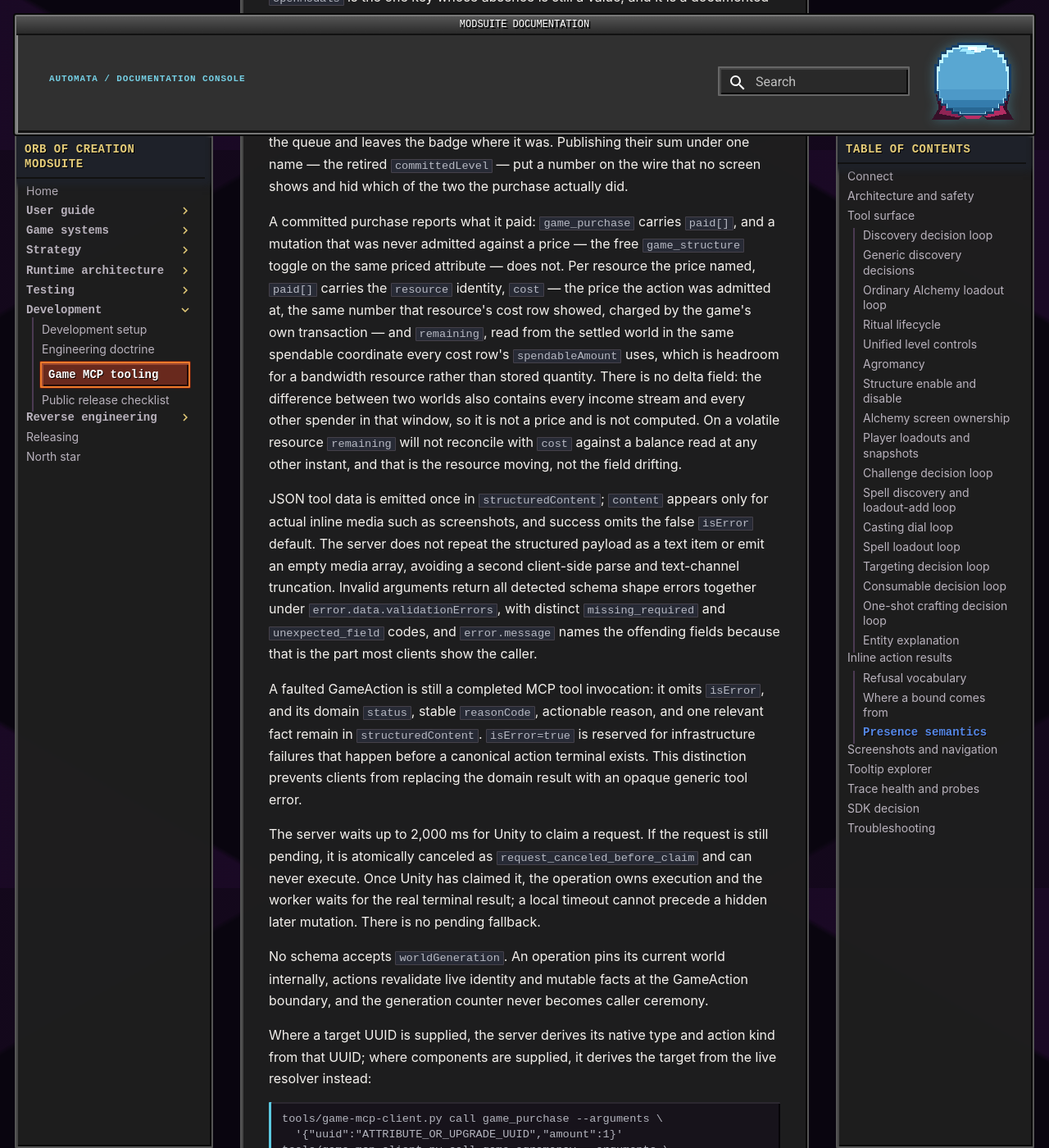
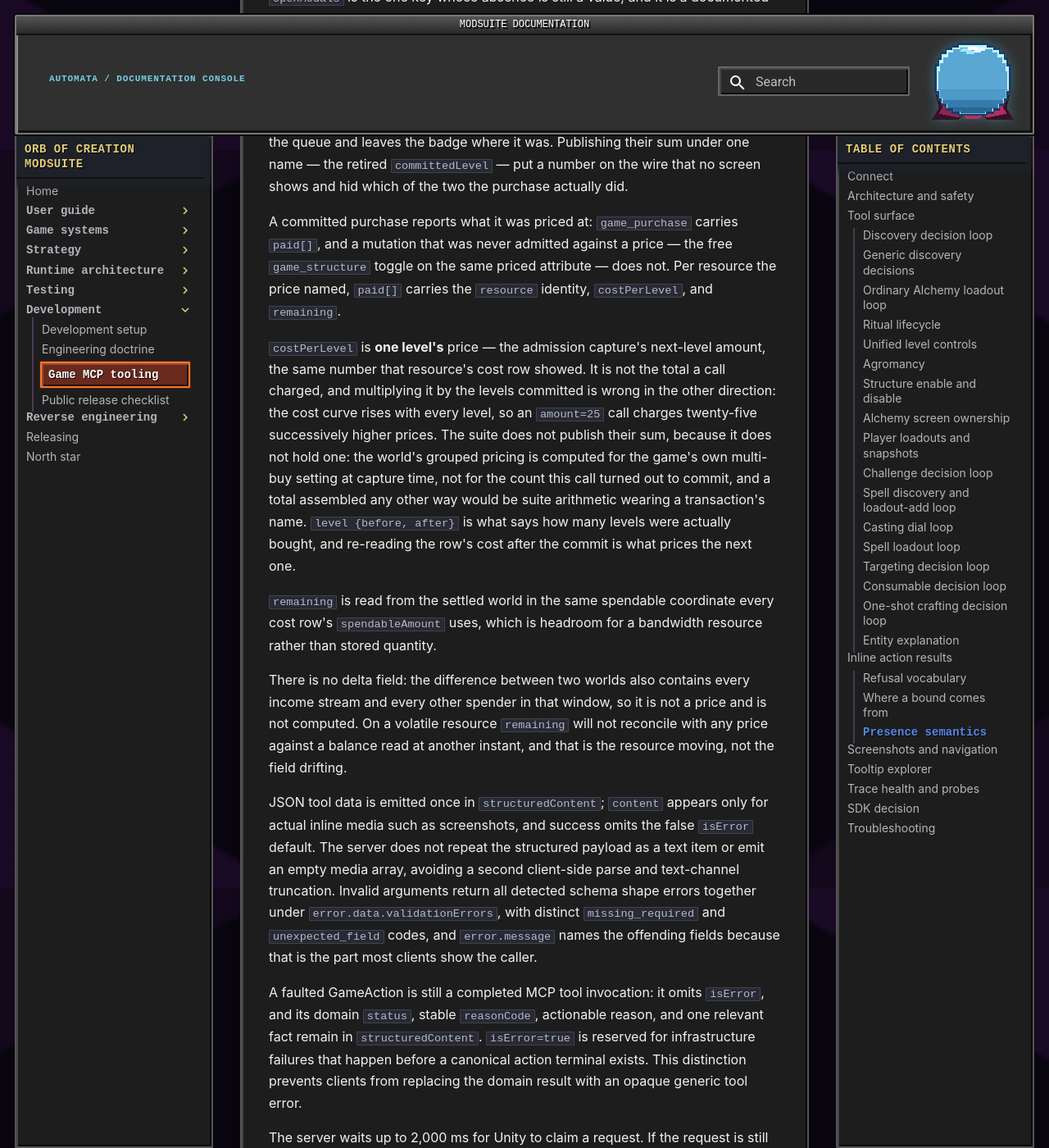
Before and after one commit to Vojow/OrbOfCreation-ModSuite, an MkDocs documentation site: the page built from docs/development/mcp-tools.md, in a window 1280 px wide and 1400 px high, scrolled down 34017 px. Shown: the whole window at 82% size. Built offline with MkDocs 1.6.1 and Material for MkDocs 9.7.7, drawn with Linux system fonts in a browser that asks for light colours; comment, search, counter and statistics services are not loaded.

Commit message:
mcp: a purchase's price field says it is one level's price
game_purchase commits up to its whole requested amount, and paid[] named
the next single level's admitted price "cost" beside a level pair that
could move by a thousand. The capture prices the game's own multi-buy
group, never the count a call ends up committing, so no honest sum
exists to publish; the field is costPerLevel and the doc says what to
do instead of multiplying it.

```diff
--- a/docs/development/mcp-tools.md
+++ b/docs/development/mcp-tools.md
@@ -1017,16 +1017,28 @@ badge, a level that has to be built moves the queue and leaves the badge where i
 their sum under one name — the retired `committedLevel` — put a number on the wire that no screen
 shows and hid which of the two the purchase actually did.
 
-A committed purchase reports what it paid: `game_purchase` carries `paid[]`, and a mutation that was
-never admitted against a price — the free `game_structure` toggle on the same priced attribute —
-does not. Per resource the price named, `paid[]` carries the `resource` identity, `cost` — the price
-the action was admitted at, the same number that resource's cost row showed, charged by the game's
-own transaction — and `remaining`, read from the settled world in the same spendable coordinate
-every cost row's `spendableAmount` uses, which is headroom for a bandwidth resource rather than
-stored quantity. There is no delta field: the difference between two worlds also contains every
-income stream and every other spender in that window, so it is not a price and is not computed. On
-a volatile resource `remaining` will not reconcile with `cost` against a balance read at any other
-instant, and that is the resource moving, not the field drifting.
+A committed purchase reports what it was priced at: `game_purchase` carries `paid[]`, and a mutation
+that was never admitted against a price — the free `game_structure` toggle on the same priced
+attribute — does not. Per resource the price named, `paid[]` carries the `resource` identity,
+`costPerLevel`, and `remaining`.
+
+`costPerLevel` is **one level's** price — the admission capture's next-level amount, the same number
+that resource's cost row showed. It is not the total a call charged, and multiplying it by the
+levels committed is wrong in the other direction: the cost curve rises with every level, so an
+`amount=25` call charges twenty-five successively higher prices. The suite does not publish their
+sum, because it does not hold one: the world's grouped pricing is computed for the game's own
+multi-buy setting at capture time, not for the count this call turned out to commit, and a total
+assembled any other way would be suite arithmetic wearing a transaction's name. `level
+{before, after}` is what says how many levels were actually bought, and re-reading the row's cost
+after the commit is what prices the next one.
+
+`remaining` is read from the settled world in the same spendable coordinate every cost row's
+`spendableAmount` uses, which is headroom for a bandwidth resource rather than stored quantity.
+
+There is no delta field: the difference between two worlds also contains every income stream and
+every other spender in that window, so it is not a price and is not computed. On a volatile resource
+`remaining` will not reconcile with any price against a balance read at another instant, and that is
+the resource moving, not the field drifting.
 
 JSON tool data is emitted once in `structuredContent`; `content` appears only for actual inline media
 such as screenshots, and success omits the false `isError` default. The server does not repeat the
```
Also changed, not shown: 2 other files.
